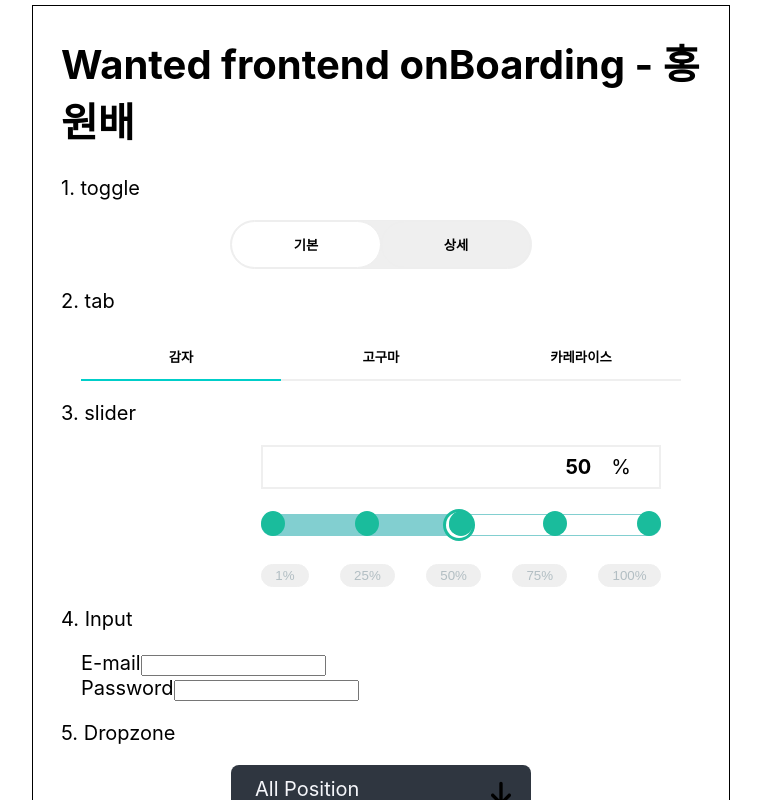
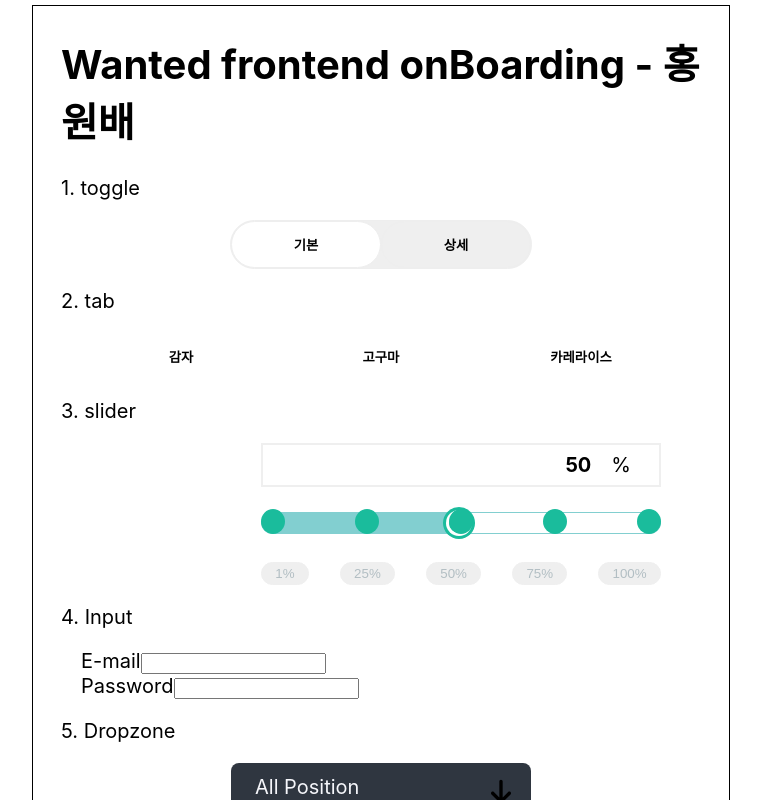
Before and after one commit to shongs27/wanted_pre_onboarding, a React (Create React App) app: page / in a window 1280 px wide. Shown: the top 800 px of the page, without its empty margins (259-1020 px from the left). Built offline with nearby package versions, Linux system fonts and the light colour scheme.

Commit message:
[Fix] 3.slider 반복 코드 제거

```diff
--- a/src/components/Slider.js
+++ b/src/components/Slider.js
@@ -132,31 +132,13 @@
           onChange={handleChange}
         />
         <List>
-          <Item>
-            <button type="button" onClick={() => handleClick(first)}>
-              {first}%
-            </button>
-          </Item>
-          <Item>
-            <button type="button" onClick={() => handleClick(second)}>
-              {second}%
-            </button>
-          </Item>
-          <Item>
-            <button type="button" onClick={() => handleClick(third)}>
-              {third}%
-            </button>
-          </Item>
-          <Item>
-            <button type="button" onClick={() => handleClick(forth)}>
-              {forth}%
-            </button>
-          </Item>
-          <Item>
-            <button type="button" onClick={() => handleClick(fifth)}>
-              {fifth}%
-            </button>
-          </Item>
+          {[first, second, third, forth, fifth].map((step) => (
+            <Item>
+              <button type="button" onClick={() => handleClick(step)}>
+                {step}%
+              </button>
+            </Item>
+          ))}
         </List>
       </div>
     </Container>
--- a/src/components/Tab.js
+++ b/src/components/Tab.js
@@ -1,5 +1,20 @@
+import { keyframes } from '@emotion/react';
 import styled from '@emotion/styled';
 import { useState } from 'react';
+
+const slideIn = keyframes`
+  from {
+    opacity:0;
+    border-bottom: 2px solid #00cec9;
+    left: -1000
+  }
+
+  to {
+    opacity: 1;
+    border-bottom: 2px solid #efefef;
+    left: 0;
+  }
+`;
 
 const List = styled.ul({
   width: '600px',
@@ -18,7 +33,9 @@
     width: '200px',
     padding: '1em 4em',
     border: 'none',
-    borderBottom: clicked ? '2px solid #00cec9' : '2px solid #efefef',
+    // borderBottom: clicked ? '2px solid #00cec9' : '2px solid #efefef',
+
+    animation: clicked && `${slideIn} 1s cubic-bezier(0.25, 0.1, 0.25, 1)`,
 
     '&:hover': {
       cursor: 'pointer',
```
